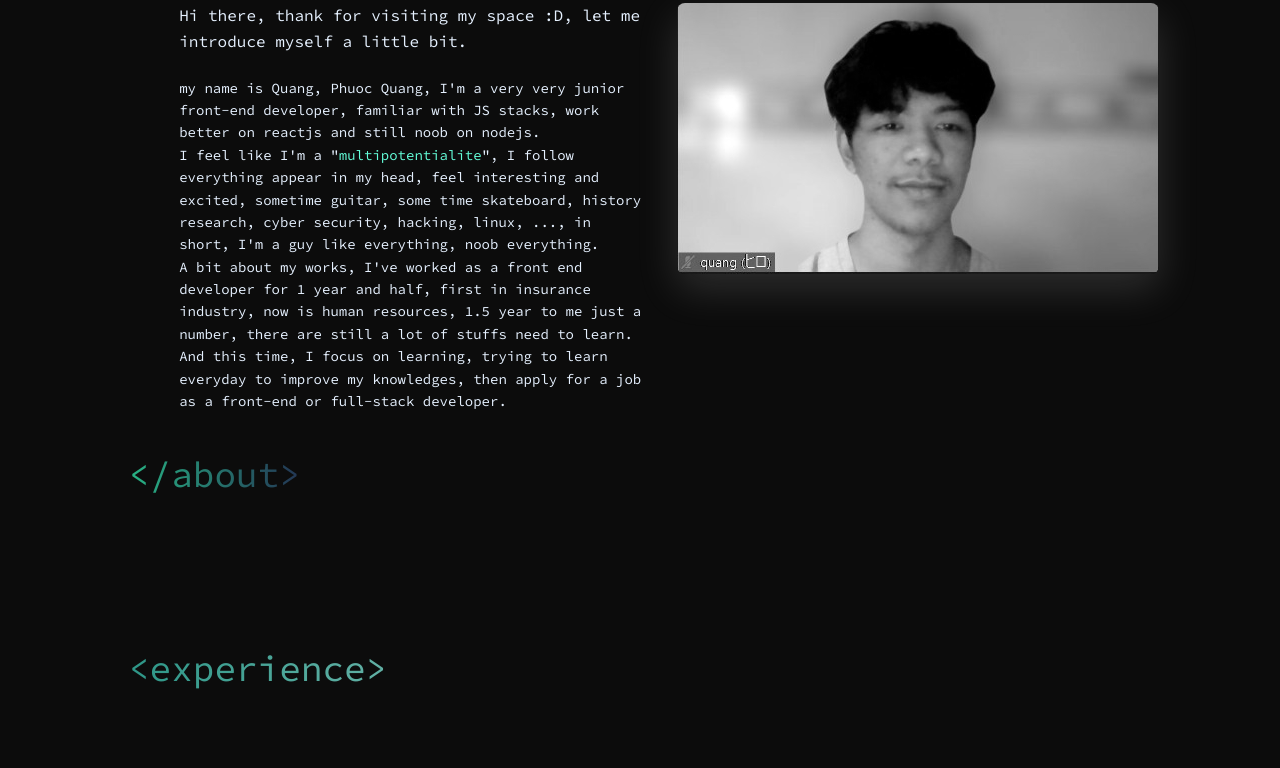
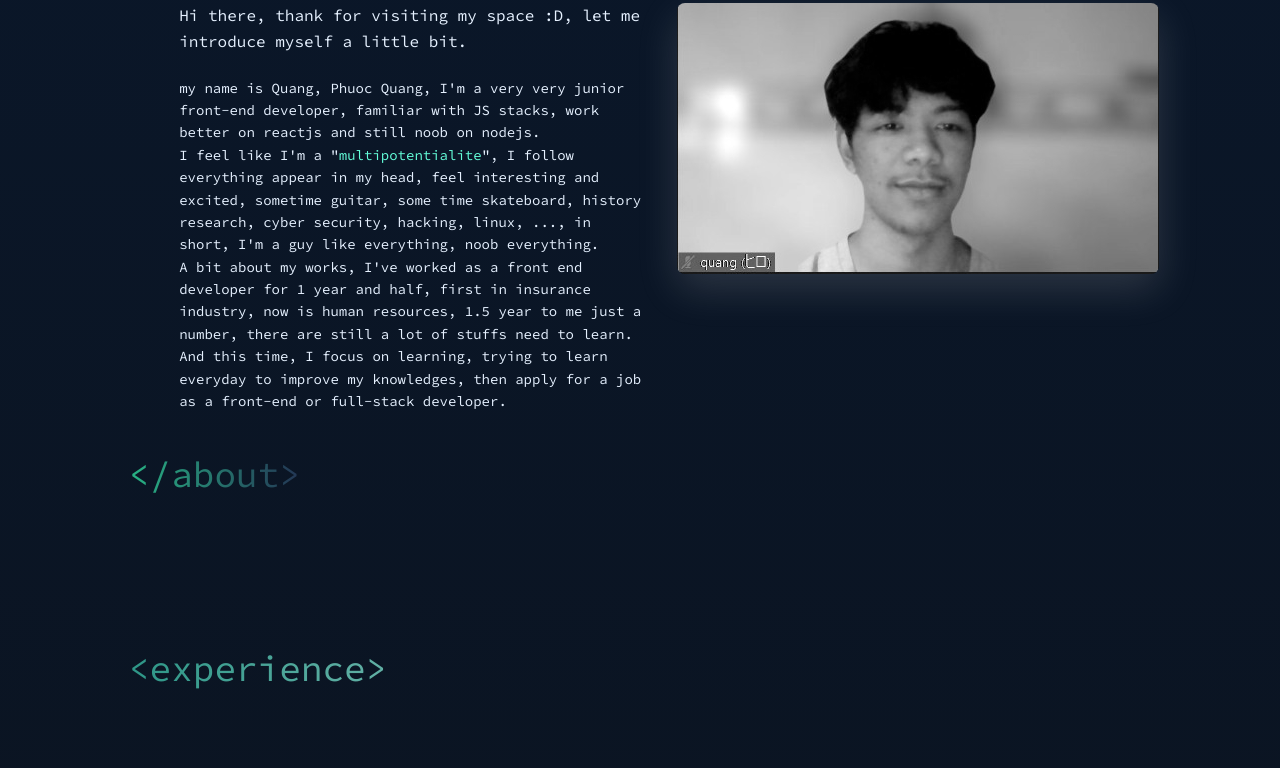
Before and after one commit to Jam3sHalliday/portfolio, a website: page index.html in a window 1280 px wide. Shown: the part 1042-1810 px from the top of the page. Drawn offline with nearby package versions, Linux system fonts and the light colour scheme; a web font is replaced by a local one.

Commit message:
update UI and cv

```diff
--- a/index.html
+++ b/index.html
@@ -37,7 +37,7 @@
             </nav>
         </header>
 
-        <main class="main">
+    <main class="main" style="background-image: linear-gradient(to top, #0c0c0c, #0a192f);">
             <section class="intro" id="intro">
                 <div id="typed-strings">
                     <p>
@@ -66,7 +66,7 @@
                             trying to be better and become fullstack js developer in near future!
                         </p>
 
-                        <a target="_blank" href="/resources/frontend_PhuocQuang.pdf" class="intro__cv">
+                        <a target="_blank" href="/resources/juniorFrontend_PhuocQuang.pdf" class="intro__cv">
                             my curriculum vitae (pdf) here!
                         </a>
                     </div>
@@ -129,7 +129,10 @@
                                     <li class="tech-item">...</li>
                                 </ul>
 
-                                <a target="_blank" href="/resources/frontend_PhuocQuang.pdf" class="download-cv">my resume</a>
+                                <a target="_blank" href="/resources/juniorFrontend_PhuocQuang.pdf" class="download-cv">
+                                    <img class="resume-download-icon" src="./img/download-icon.svg" alt="download resume">
+                                    my resume
+                                </a>https://github.com/Jam3sHalliday/portfolio.git
                             </div>
                         </div>
                     </div>
```
Also changed, not shown: img/download-icon.svg (added), 3 other files.
